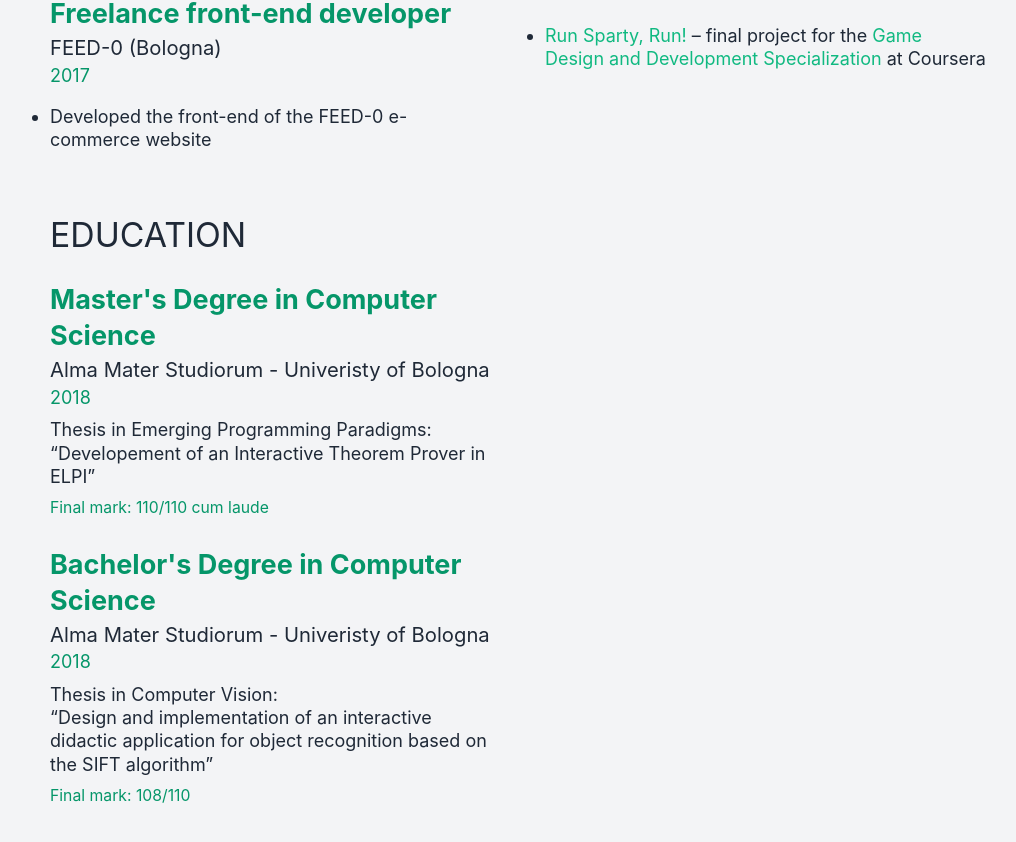
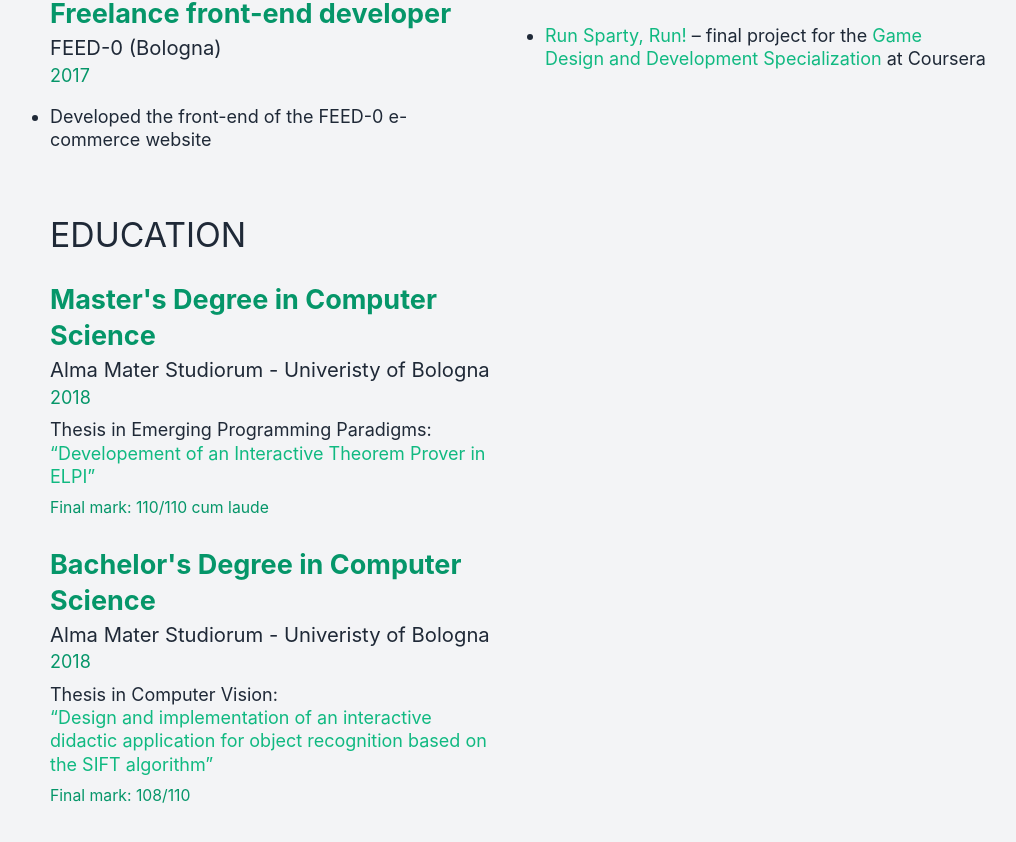
Before and after one commit to cpiemontese/cpiemontese.github.io, a Next.js app: page / in a window 1280 px wide. Shown: the part 1344-2186 px from the top of the page, without its empty margins (122-1138 px from the left). Built offline with nearby package versions, Linux system fonts and the light colour scheme.

Commit message:
✨ feat: add links to theses

```diff
--- a/pages/index.jsx
+++ b/pages/index.jsx
@@ -155,11 +155,11 @@ export default function IndexPage() {
                 grade={lang === EN ? 'Final mark: 110/110 cum laude' : 'Valutazione: 110/110 e lode'}
               >
                 <p>{lang === EN ? 'Thesis in' : 'Tesi di laurea in'} Emerging Programming Paradigms:</p>
-                <p>
+                <a className='text-green-500 dark:text-green-400' href='https://amslaurea.unibo.it/17293/'>
                   {lang === EN
                     ? '“Developement of an Interactive Theorem Prover in ELPI”'
                     : '“Sviluppo di un Interactive Theorem Prover in ELPI”'}
-                </p>
+                </a>
               </CVElement>
               <CVElement
                 className='mb-14 md:mb-0'
@@ -170,11 +170,11 @@ export default function IndexPage() {
                 grade={lang === EN ? 'Final mark: 108/110' : 'Valutazione: 108/110'}
               >
                 <p>{lang === EN ? 'Thesis in' : 'Tesi di laurea in'} Computer Vision:</p>
-                <p>
+                <a className='text-green-500 dark:text-green-400' href='https://amslaurea.unibo.it/10883/'>
                   {lang === EN
                     ? '“Design and implementation of an interactive didactic application for object recognition based on the SIFT algorithm”'
                     : '“Progettazione e implementazione di un’applicazione didattica interattiva per il riconoscimento di oggetti basata sull’algoritmo SIFT”'}
-                </p>
+                </a>
               </CVElement>
             </div>
             <div className='md:w-1/2 md:ml-6'>
```
